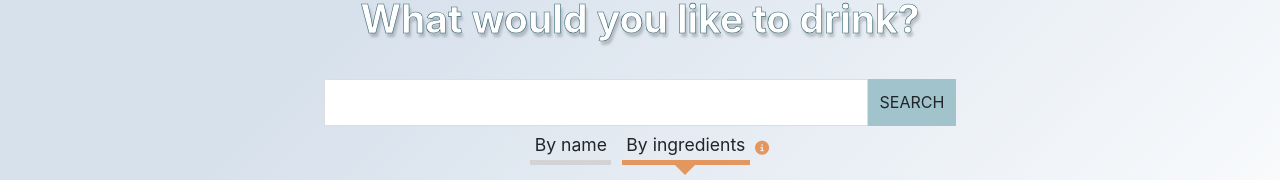
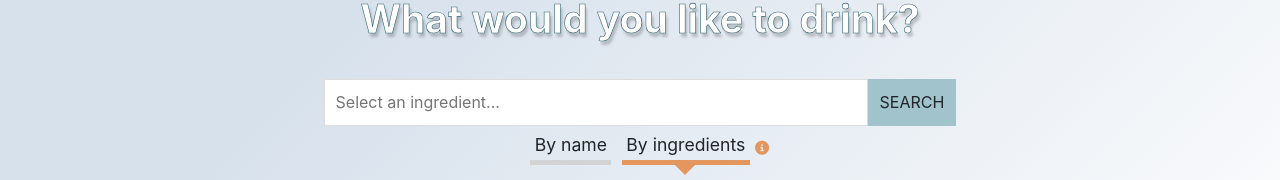
Before and after one commit to krisrss/drinks-base, a React (Create React App) app: page /ingredients in a window 1280 px wide. Shown: the part 165-345 px from the top of the page. Built offline with nearby package versions, Linux system fonts and the light colour scheme.

Commit message:
Display text placeholder in input bar

```diff
--- a/src/components/AutocompleteSearch.js
+++ b/src/components/AutocompleteSearch.js
@@ -183,7 +183,7 @@ const AutocompleteSearch = ({ ingredientsList, spinnerLoading, resetDrinkList, r
                     <div className='search-wrapper'>
                         <div className='search-tags'>
                             {setTags}
-                            <div className='search-input' contentEditable='true'></div>
+                            <span data-placeholder='Select an ingredient...' className='search-input' contentEditable='true'></span>
                         </div>
                     </div>
                 </div>
--- a/src/css/SearchBar.css
+++ b/src/css/SearchBar.css
@@ -105,10 +105,17 @@
 
 .search-input {
     display: inline-block;
-    margin-left: 0.2em;
+    margin-left: 0.16em;
     word-break: break-word;
 }
 
 [contenteditable] {
     outline: 0px solid transparent;
 }
+
+.search-wrapper span:empty::before {
+    content: attr(data-placeholder);
+    display: block;
+    height: 100%;
+    color: #757575;
+}
```
